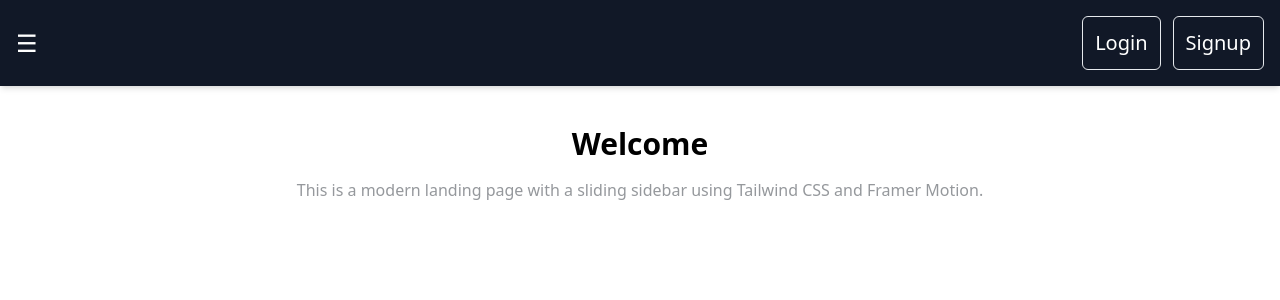
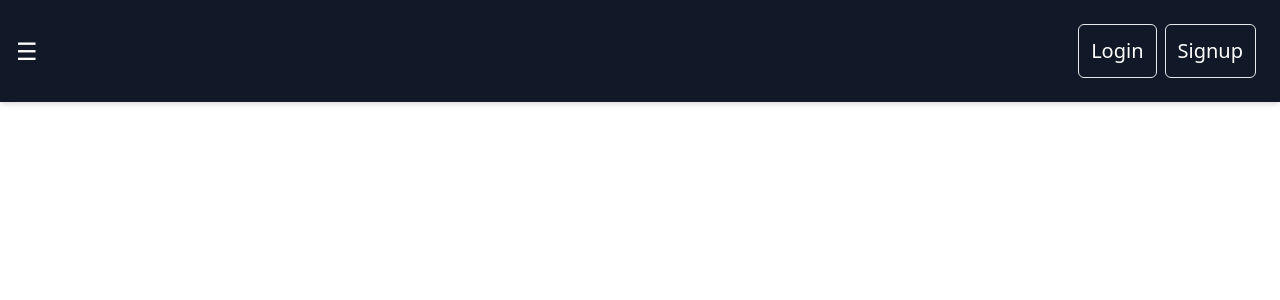
Before and after one commit to zakizaidi55/second-brain, a React (Vite) app in the folder brainly-fe/: page / in a window 1280 px wide. Shown: the top 300 px of the page. Built offline with nearby package versions, Linux system fonts and the light colour scheme.

Commit message:
UI changes

```diff
--- a/brainly-fe/src/App.tsx
+++ b/brainly-fe/src/App.tsx
@@ -1,15 +1,31 @@
+import { useState } from "react"
 import { OpenRoute } from "./components/Auth/OpenRoute"
 import { PrivateRoute } from "./components/Auth/PrivateRoute"
+import { Navbar } from "./components/Navbar"
 import { Dashboard } from "./pages/dashboard"
 import { ErrorPage } from "./pages/ErrorPage"
 import  LandingPage  from "./pages/LandingPage"
 import { Signin } from "./pages/Signin"
 import { Signup } from "./pages/Singup"
 import { BrowserRouter, Routes, Route } from "react-router-dom"
+import { Sidebar } from "./components/Sidebar"
 
 
 function App() {
-  return  <BrowserRouter>
+    const [sidebarOpen, setSidebarOpen] = useState(false);
+    const toggleSidebar = () => setSidebarOpen(prev => !prev);
+
+
+    {sidebarOpen && (
+      <div
+        onClick={toggleSidebar}
+        className="fixed inset-0 bg-black bg-opacity-50 z-30"
+      />
+    )}
+  return (  <div>
+  <Navbar toggleSidebar={toggleSidebar} />
+  <Sidebar isOpen={sidebarOpen} toggle={toggleSidebar} />
+  <BrowserRouter>
     <Routes>
       <Route path="/signup" element={
         <OpenRoute>
@@ -39,6 +55,7 @@ function App() {
       />
     </Routes>
   </BrowserRouter>
+  </div>)
 }
 
 export default App
--- /dev/null
+++ b/brainly-fe/src/components/AuthModal.tsx
@@ -0,0 +1,12 @@
+import React from 'react'
+
+function AuthModal({authModal}:any) {
+
+  return (
+    <div className='text-black'>
+
+    </div>
+  )
+}
+
+export default AuthModal
--- a/brainly-fe/src/components/Navbar.tsx
+++ b/brainly-fe/src/components/Navbar.tsx
@@ -1,17 +1,30 @@
-
+import profilePic from "../assets/images/profilePic.png"
 interface NavbarProps {
     toggleSidebar: () => void;
 }
 
-//@ts-ignore
-export function Navbar({toggleSidebar}) {
+
+export function Navbar({toggleSidebar, authModal, setAuthModal}:any) {
+    const token = localStorage.getItem("token")
+
   return (
     <header className="flex items-center justify-between p-4 bg-gray-900 text-white shadow-md">
       <button onClick={toggleSidebar} className="text-2xl">☰</button>
-      <div className="flex gap-3">
-        <button className="text-white text-xl border p-3 rounded-md">Login</button>
-        <button className="text-white text-xl border p-3 rounded-md">Signup</button>
-      </div>
+        {
+            !token &&
+            <div className="flex gap-2 p-2">
+                <button className="text-white text-xl border p-3 rounded-md" onClick={()=> setAuthModal((prev:any) => !prev)}>Login</button>
+                <button className="text-white text-xl border p-3 rounded-md">Signup</button>
+            </div>
+        }
+
+        {
+            token && <div>
+                <img src={profilePic} alt="profile" className="h-9 w-9 rounded-full"/>
+            </div>
+        }
+
+
     </header>
   );
 }
--- a/brainly-fe/src/pages/LandingPage.tsx
+++ b/brainly-fe/src/pages/LandingPage.tsx
@@ -1,32 +1,25 @@
 import { useState } from 'react';
 import { Sidebar } from '../components/Sidebar';
-import {Navbar} from '../components/Navbar';
+import AuthModal from '../components/AuthModal';
+import { Outlet } from 'react-router-dom';
 
 export default function LandingPage() {
-    const [sidebarOpen, setSidebarOpen] = useState(false);
-    const toggleSidebar = () => setSidebarOpen(prev => !prev);
+
+    const [authModal, setAuthModal] = useState();
 
   return (
     <div className="relative">
-      <Navbar toggleSidebar={toggleSidebar} />
-      <Sidebar isOpen={sidebarOpen} toggle={toggleSidebar} />
 
-      {/* Overlay when sidebar is open */}
-      {sidebarOpen && (
-        <div
-          onClick={toggleSidebar}
-          className="fixed inset-0 bg-black bg-opacity-50 z-30"
-        />
-      )}
 
       <main className="p-6 mt-4">
         <section className="max-w-3xl mx-auto text-center">
-          <h2 className="text-3xl font-bold mb-4">Welcome</h2>
-          <p className="text-gray-600">
-            This is a modern landing page with a sliding sidebar using Tailwind CSS and Framer Motion.
-          </p>
+          <Outlet/>
         </section>
       </main>
+
+      {
+        authModal && <AuthModal authModal = {authModal}/>
+      }
     </div>
   );
 }
```
Also changed, not shown: brainly-fe/src/pages/dashboard.tsx (+6 -2 lines), brainly-fe/src/assets/images/profilePic.png (added).
